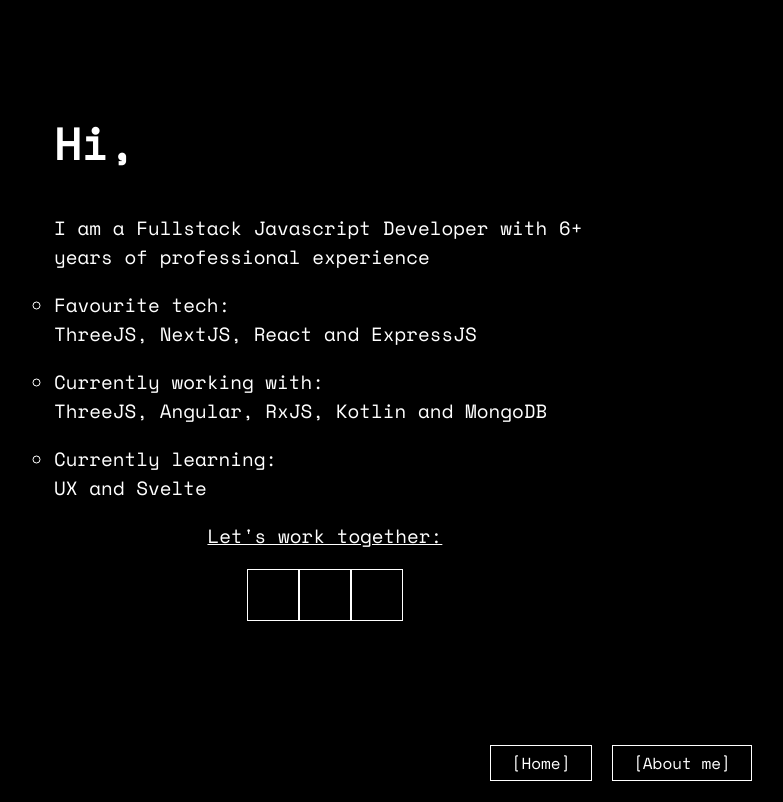
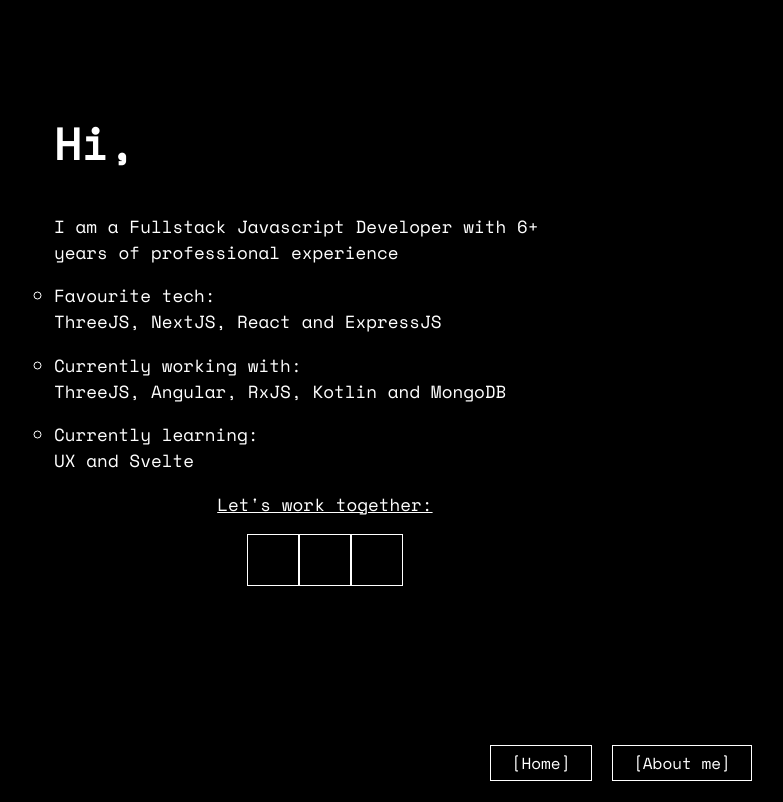
Before and after one commit to AntoineAndo/antoineando.com, a Next.js app: page /AboutPage in a window 1280 px wide. Shown: the whole page, without its empty margins (20-803 px from the left). Built offline with nearby package versions, Linux system fonts and the light colour scheme.

Commit message:
font fix

```diff
--- a/pages/AboutPage.tsx
+++ b/pages/AboutPage.tsx
@@ -19,7 +19,7 @@
         display: "flex",
         flexDirection: "column",
         padding: 10,
-        fontSize: "1.2em",
+        fontSize: "1.1em",
       }}
     >
       <section
--- a/pages/_app.tsx
+++ b/pages/_app.tsx
@@ -10,10 +10,28 @@
 
 function App({ Component, pageProps }: AppProps) {
   const [isServer, setIsServer] = useState(true);
-  const [test, setTest] = useState(0);
+  const [loaded, setLoaded] = useState(false);
 
   useEffect(() => {
     setIsServer(false);
+  }, []);
+
+  // This will run one time after the component mounts
+  useEffect(() => {
+    // callback function to call when event triggers
+    const onPageLoad = () => {
+      console.log("loaded");
+      setLoaded(true);
+    };
+
+    // Check if the page has already loaded
+    if (document.readyState === "complete") {
+      onPageLoad();
+    } else {
+      window.addEventListener("load", onPageLoad, false);
+      // Remove the event listener when component unmounts
+      return () => window.removeEventListener("load", onPageLoad);
+    }
   }, []);
   if (isServer) return null;
 
@@ -33,9 +51,9 @@
           }}
           className={SpaceFont.className}
         >
-          <Scene />
+          {loaded && <Scene />}
           {typeof window === "undefined" ? null : <Component {...pageProps} />}
-          <Menu />
+          {loaded && <Menu />}
         </div>
       </Router>
     </AppStateProvider>
```
